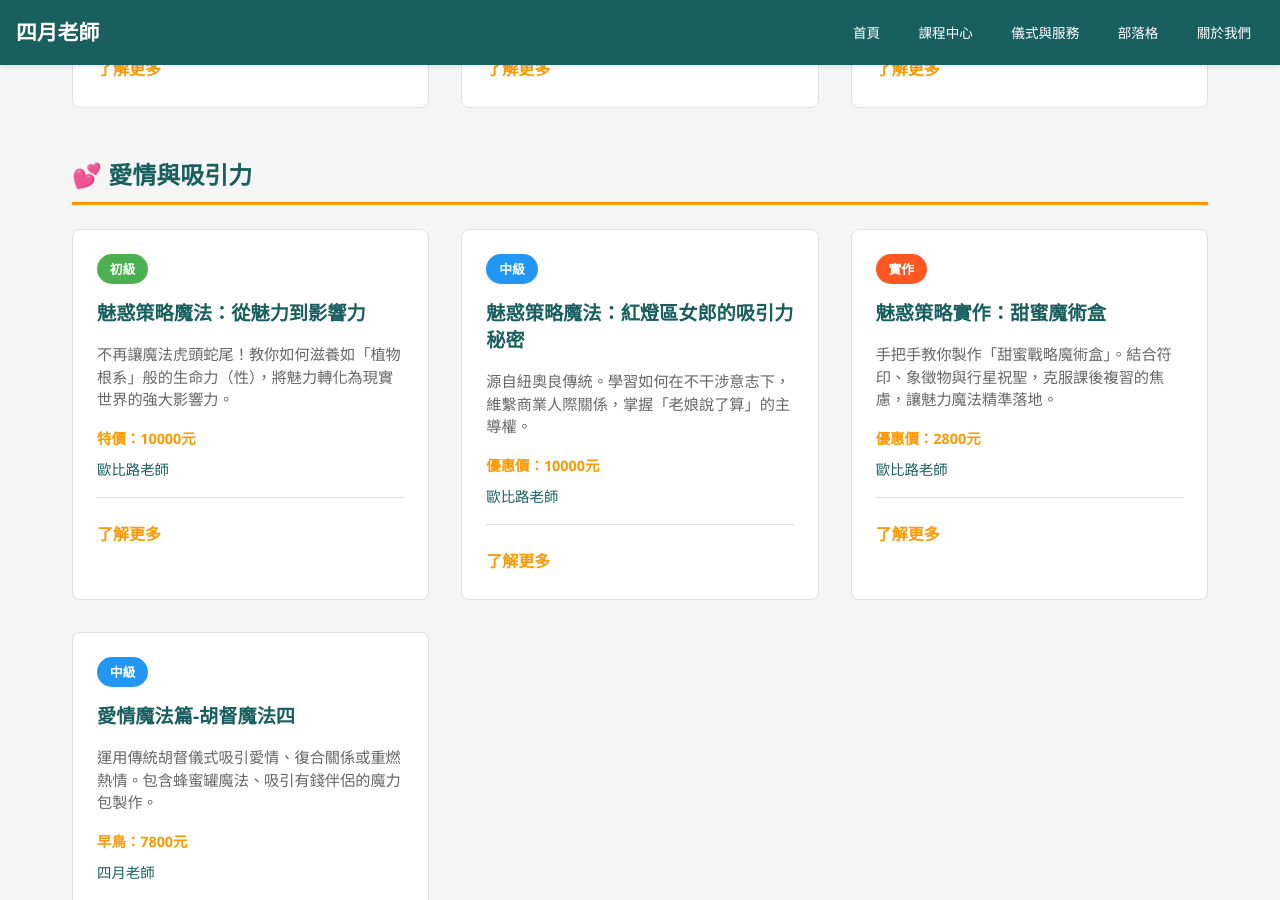
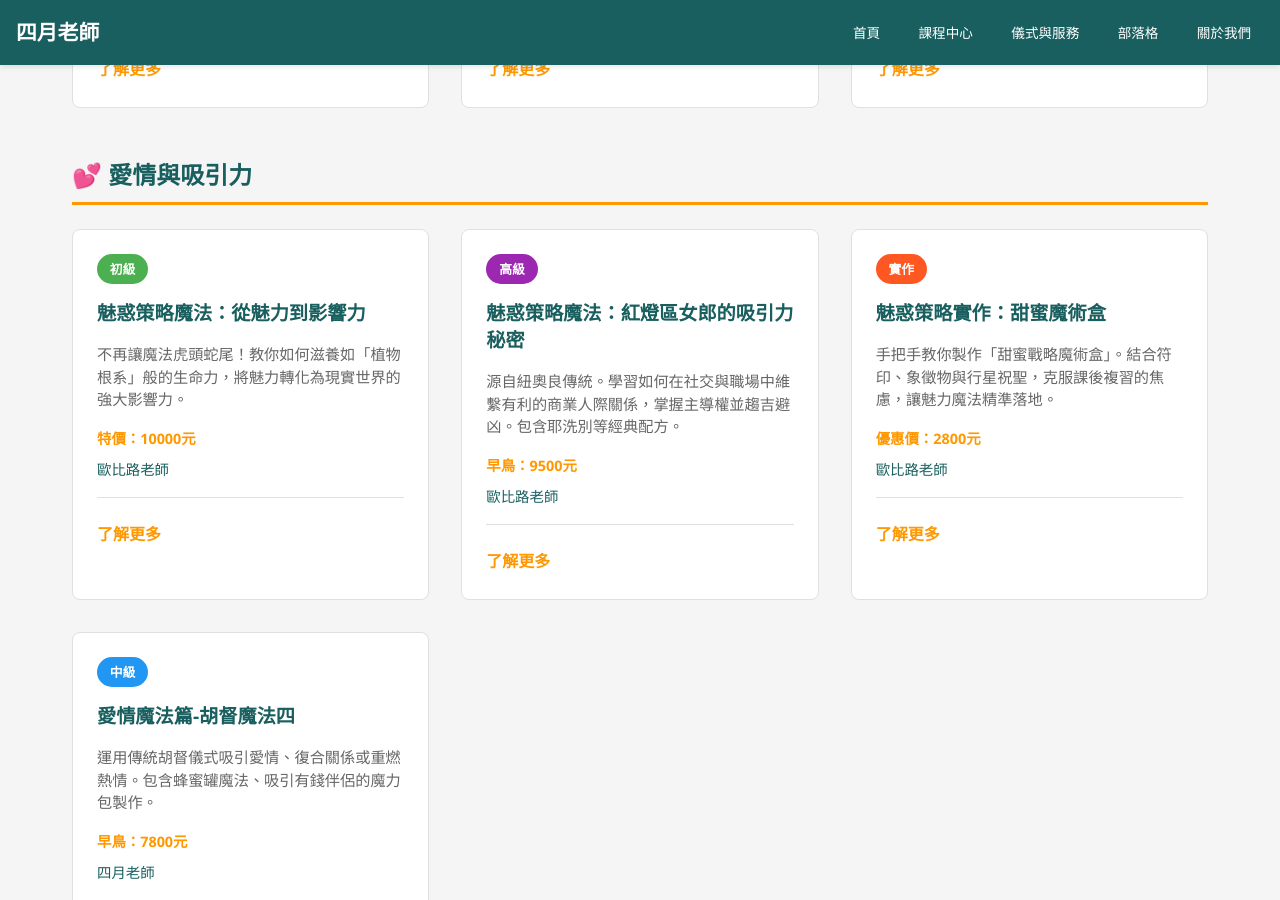
Before and after one commit to light4uliuphone-lang/hoodoo, a Jekyll site: the page built from course.html, in a window 1280 px wide and 900 px high, scrolled down 922 px. Built offline with Jekyll 4.4.1, drawn with Linux system fonts in a browser that asks for light colours.

Commit message:
Update course.html

```diff
--- a/course.html
+++ b/course.html
@@ -83,7 +83,7 @@ title: "課程中心"
             <div class="course-card">
                 <div class="course-tag" style="background-color: #4caf50;">初級</div>
                 <h3>魅惑策略魔法：從魅力到影響力</h3>
-                <p>不再讓魔法虎頭蛇尾！教你如何滋養如「植物根系」般的生命力（性），將魅力轉化為現實世界的強大影響力。</p>
+                <p>不再讓魔法虎頭蛇尾！教你如何滋養如「植物根系」般的生命力，將魅力轉化為現實世界的強大影響力。</p>
                 <div class="course-info">
                     <span class="price">特價：10000元</span>
                     <span class="teacher">歐比路老師</span>
@@ -92,14 +92,14 @@ title: "課程中心"
             </div>
 
             <div class="course-card">
-                <div class="course-tag" style="background-color: #2196f3;">中級</div>
+                <div class="course-tag" style="background-color: #9c27b0;">高級</div>
                 <h3>魅惑策略魔法：紅燈區女郎的吸引力秘密</h3>
-                <p>源自紐奧良傳統。學習如何在不干涉意志下，維繫商業人際關係，掌握「老娘說了算」的主導權。</p>
+                <p>源自紐奧良傳統。學習如何在社交與職場中維繫有利的商業人際關係，掌握主導權並趨吉避凶。包含耶洗別等經典配方。</p>
                 <div class="course-info">
-                    <span class="price">優惠價：10000元</span>
+                    <span class="price">早鳥：9500元</span>
                     <span class="teacher">歐比路老師</span>
                 </div>
-                <a href="/courses/course-charm-02/" class="learn-more">了解更多</a>
+                <a href="/courses/course-007/" class="learn-more">了解更多</a>
             </div>
 
             <div class="course-card">
@@ -175,7 +175,7 @@ title: "課程中心"
                     <span class="price">特價：11000元</span>
                     <span class="teacher">歐比路老師</span>
                 </div>
-                <a href="/courses/course-002/" class="learn-more">了解更多</a>
+                <a href="/courses/course-002/" class="learn-more">了解之後</a>
             </div>
 
             <div class="course-card">
```
